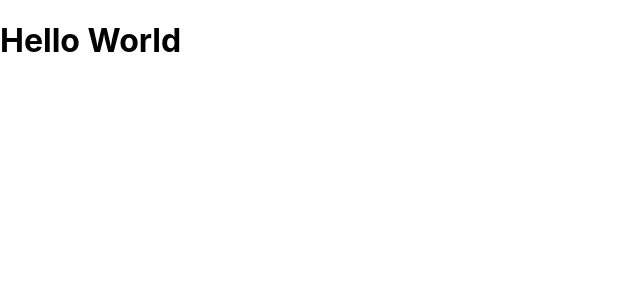
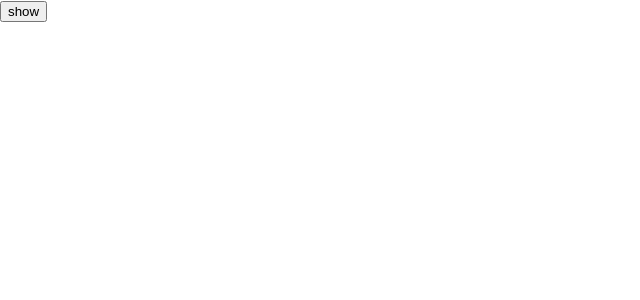
Before and after one commit to SinuxDev/useReducer-And-useEffect, a React (Create React App) app: page / in a window 1280 px wide. Shown: the top 300 px of the page, without its empty margins (0-640 px from the left). Built offline with nearby package versions, Linux system fonts and the light colour scheme.

Commit message:
FinalUpload

```diff
--- a/src/App.jsx
+++ b/src/App.jsx
@@ -1,10 +1,19 @@
 import { useEffect, useState } from "react";
+import useToggle from "./hooks/useToggle";
 
 function App() {
 
+  // const [isShow,toggle] = useToggle();
+  const {state : isShow, toggle} = useToggle();
+
   return (
     <>
-     <h1>Hello World</h1>
+     <section>
+        <button onClick={toggle} >{isShow ? "hide": "show"}</button>
+        {
+          isShow && <h1>Showing!</h1>
+        }
+      </section>
     </>
   );
 }
--- /dev/null
+++ b/src/hooks/useToggle.js
@@ -0,0 +1,14 @@
+import { useState } from "react";
+
+const useToggle = (intialValue = false) => {
+    const [state,setState] = useState(intialValue);
+
+    const toggle = () =>{
+        setState((prev) => !prev);
+    };
+
+    // return [state, toggle]
+    return {state, toggle}
+};
+
+export default useToggle;
```
